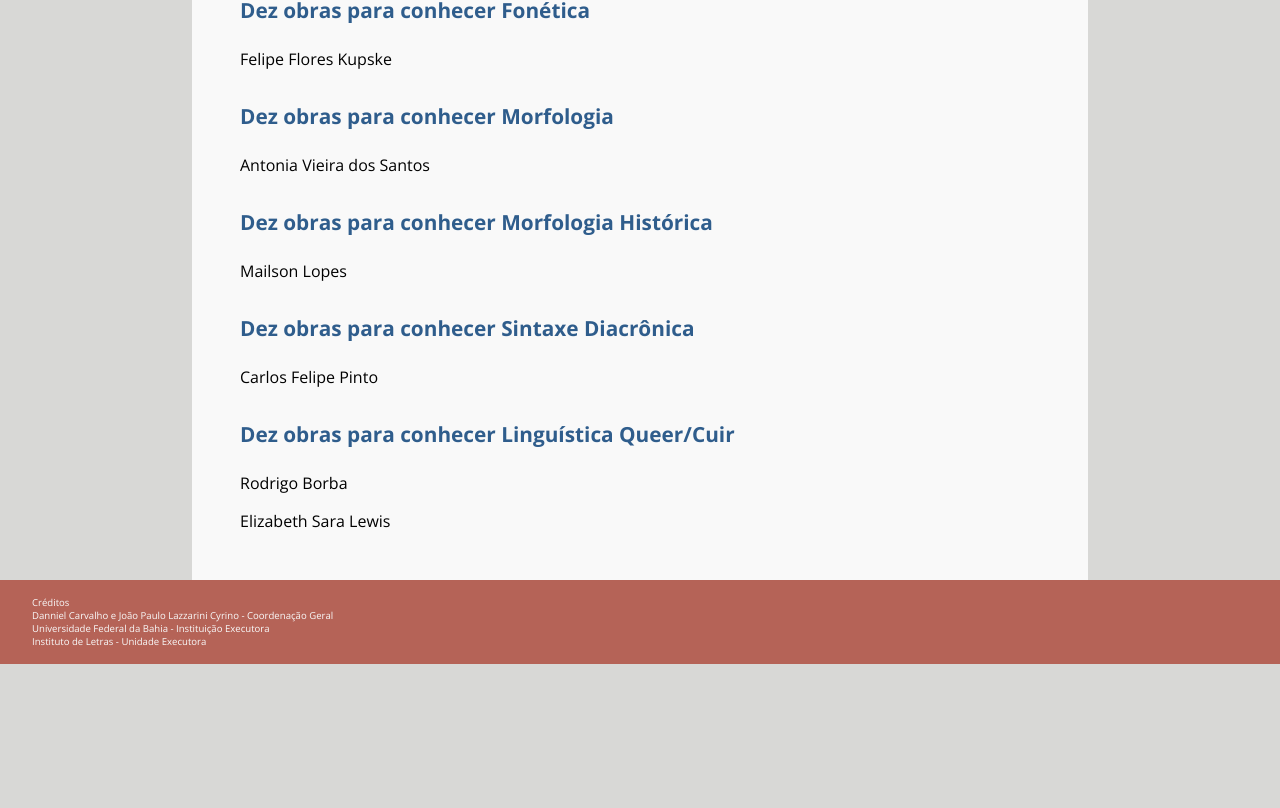
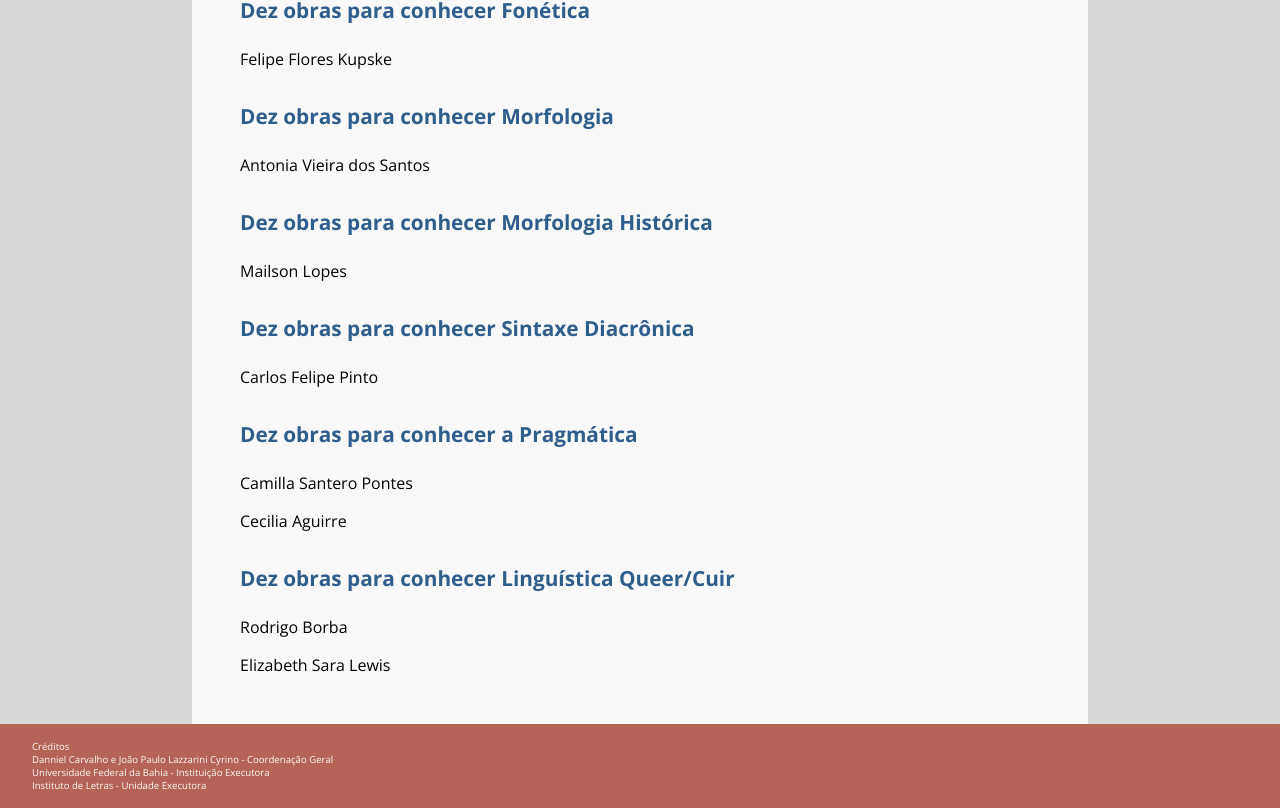
Before and after one commit to jpcyrino/guiaLET-next, a Next.js app: page /v1 in a window 1280 px wide. Shown: the part 1480-2288 px from the top of the page. Before the commit the page ends 2144 px from the top, so only its background shows below. Built offline with nearby package versions, Linux system fonts and the light colour scheme.

Commit message:
add pragmatica, sintaxe diacronica content

```diff
--- a/components/content.js
+++ b/components/content.js
@@ -37,6 +37,9 @@ export const cont = [
 	{"titulo" : "Dez obras para conhecer Sintaxe Diacrônica",
       "autoria" : ["Carlos Felipe Pinto"],
       "pagina" : "v1_11_sintaxe_diacronica"},
+  {"titulo" : "Dez obras para conhecer a Pragmática",
+      "autoria" : ["Camilla Santero Pontes", "Cecilia Aguirre"],
+      "pagina" : "v1_11_sintaxe_diacronica"},
 	{"titulo" : "Dez obras para conhecer Linguística Queer/Cuir",
       "autoria" : ["Rodrigo Borba","Elizabeth Sara Lewis"],
       "pagina" : "v1_13_linguística_queer"},
```
